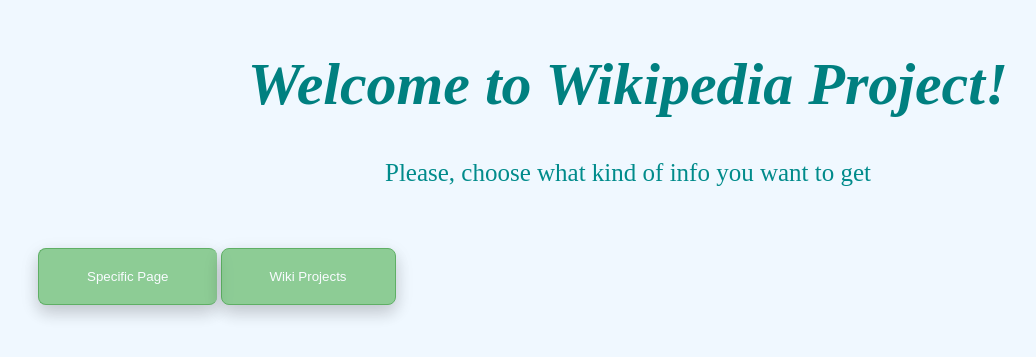
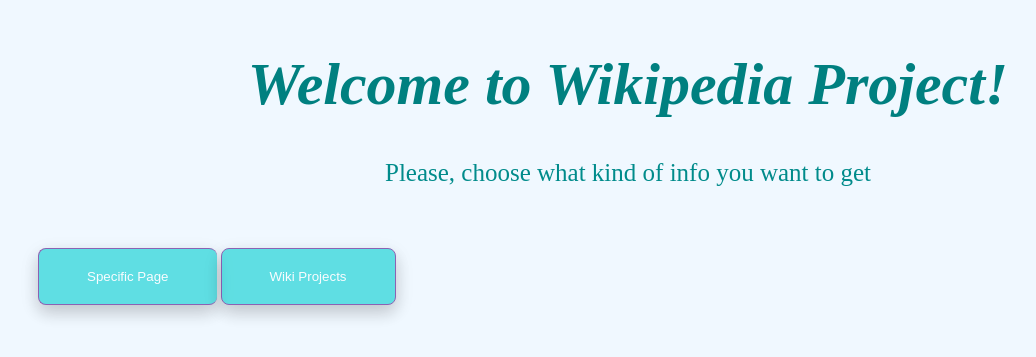
Before and after one commit to SofiyaHevorhyan/wikipedia_project, a Flask app: page / in a window 1280 px wide. Shown: the top 357 px of the page, without its empty margins (12-1048 px from the left). Run offline with Flask 2, Linux system fonts and the light colour scheme.

Commit message:
Expand mediadata

```diff
--- a/modules/static/style.css
+++ b/modules/static/style.css
@@ -17,8 +17,8 @@ p {
 }
 
 .btn-group button {
-    background-color: #4CAF50;
-    border: 1px solid green;
+    background-color: darkturquoise;
+    border: 1px solid indigo;
     color: white;
     padding: 20px 48px;
     cursor: pointer;
```
Also changed, not shown: modules/static/commons.svg.png (added), modules/static/wikibooks.svg.png (added), modules/static/wikidata.svg.png (added), modules/static/wikinews.svg.png (added), modules/static/wikipedia.png (added), modules/static/wikiquote.svg.png (added), modules/static/wikispecies.svg.png (added), modules/static/wikivoyage.svg.png (added), modules/static/wiktionary.svg.png (added).
